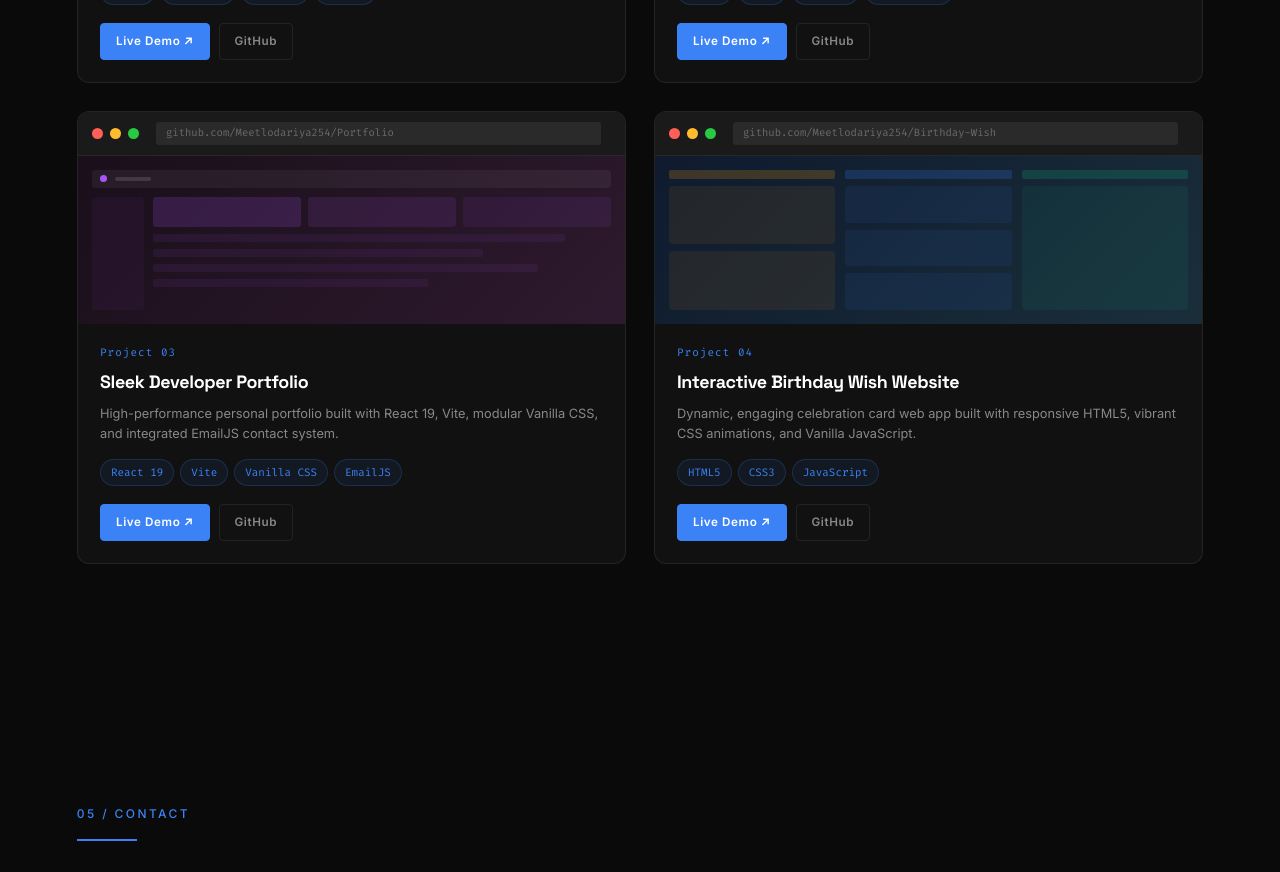
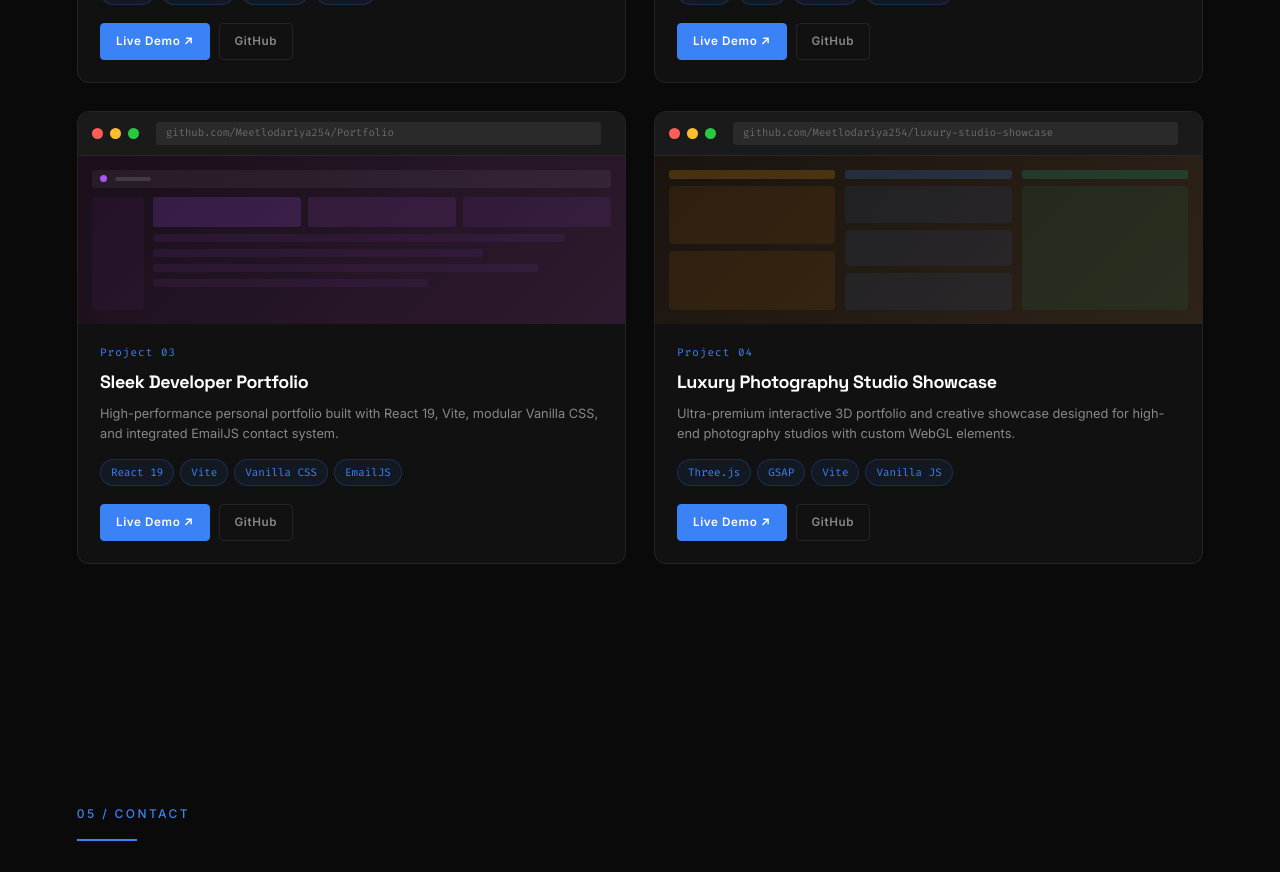
Before and after one commit to Meetlodariya254/Portfolio, a React (Vite) app: page / in a window 1280 px wide. Shown: the part 3460-4332 px from the top of the page. Built offline with nearby package versions, Linux system fonts and the light colour scheme; no server answers.

Commit message:
feat: replace Birthday Wish project with Luxury Studio Showcase

```diff
--- a/src/components/Projects.jsx
+++ b/src/components/Projects.jsx
@@ -48,16 +48,16 @@ const PROJECTS = [
   {
     id: 'proj-4',
     num: '04',
-    title: 'Interactive Birthday Wish Website',
-    desc: 'Dynamic, engaging celebration card web app built with responsive HTML5, vibrant CSS animations, and Vanilla JavaScript.',
-    stack: ['HTML5', 'CSS3', 'JavaScript'],
-    url: 'github.com/Meetlodariya254/Birthday-Wish',
+    title: 'Luxury Photography Studio Showcase',
+    desc: 'Ultra-premium interactive 3D portfolio and creative showcase designed for high-end photography studios with custom WebGL elements.',
+    stack: ['Three.js', 'GSAP', 'Vite', 'Vanilla JS'],
+    url: 'github.com/Meetlodariya254/luxury-studio-showcase',
     accentColor: '#f59e0b',
-    gradientFrom: '#0f1a2e',
-    gradientTo: '#1a2e3a',
+    gradientFrom: '#1a140f',
+    gradientTo: '#2e2318',
     preview: 'kanban',
-    liveUrl: 'https://birthday-wish-webapp.vercel.app',
-    githubUrl: 'https://github.com/Meetlodariya254/Birthday-Wish',
+    liveUrl: 'https://luxury-studio-showcase.vercel.app',
+    githubUrl: 'https://github.com/Meetlodariya254/luxury-studio-showcase',
   },
 ];
 
```
Also changed, not shown: 1 other file (tests, documents, lock files or other folders).
